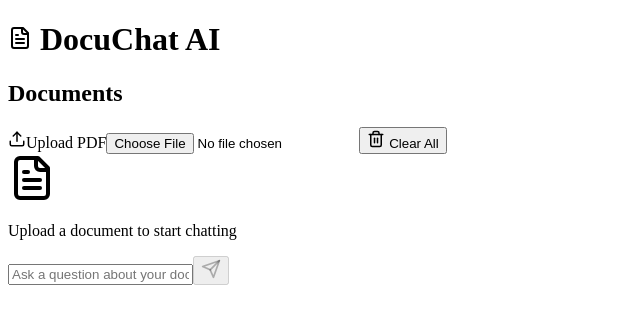
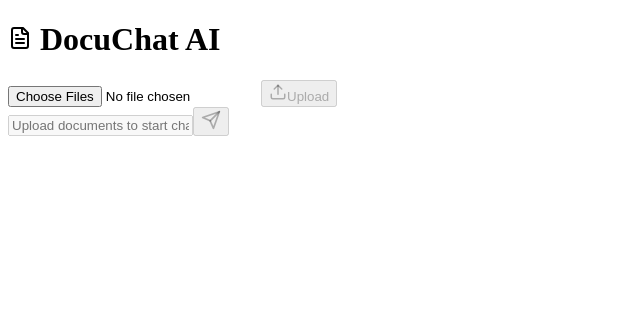
Before and after one commit to deathovers/docuchat-ai-rag-system, a Next.js app in the folder frontend/: page / in a window 1280 px wide. Shown: the top 324 px of the page, without its empty margins (0-640 px from the left). Built offline with nearby package versions, Linux system fonts and the light colour scheme.

Commit message:
DevAuto: Automatic sync from disk

```diff
--- a/frontend/app/page.tsx
+++ b/frontend/app/page.tsx
@@ -1,167 +1,125 @@
 "use client";
 
-import React, { useState, useEffect, useRef } from 'react';
-import { v4 as uuidv4 } from 'uuid';
-import { Upload, Send, FileText, Loader2, Trash2 } from 'lucide-react';
+import { useState } from 'react';
+import axios from 'axios';
+import { Upload, Send, FileText, Loader2 } from 'lucide-react';
 
-export default function DocuChat() {
-  const [sessionId, setSessionId] = useState('');
-  const [messages, setMessages] = useState<{role: string, content: string}[]>([]);
-  const [input, setInput] = useState('');
-  const [files, setFiles] = useState<string[]>([]);
-  const [uploading, setUploading] = useState(false);
+const API_BASE = "http://localhost:8000/v1";
+
+export default function Home() {
+  const [files, setFiles] = useState<FileList | null>(null);
+  const [sessionId, setSessionId] = useState<string | null>(null);
   const [loading, setLoading] = useState(false);
-  const scrollRef = useRef<HTMLDivElement>(null);
+  const [chatLoading, setChatLoading] = useState(false);
+  const [message, setMessage] = useState("");
+  const [chatHistory, setChatHistory] = useState<{role: string, content: string, sources?: any[]}[]>([]);
 
-  useEffect(() => {
-    let id = localStorage.getItem('docuchat_session');
-    if (!id) {
-      id = uuidv4();
-      localStorage.setItem('docuchat_session', id);
-    }
-    setSessionId(id);
-  }, []);
-
-  useEffect(() => {
-    if (scrollRef.current) {
-      scrollRef.current.scrollTop = scrollRef.current.scrollHeight;
-    }
-  }, [messages]);
-
-  const handleUpload = async (e: React.ChangeEvent<HTMLInputElement>) => {
-    if (!e.target.files?.[0]) return;
-    setUploading(true);
-    const file = e.target.files[0];
+  const handleUpload = async () => {
+    if (!files) return;
+    setLoading(true);
     const formData = new FormData();
-    formData.append('file', file);
-    formData.append('session_id', sessionId);
+    Array.from(files).forEach(file => formData.append('files', file));
 
     try {
-      const res = await fetch('http://localhost:8000/upload', {
-        method: 'POST',
-        body: formData,
-      });
-      if (res.ok) {
-        setFiles(prev => [...prev, file.name]);
-      }
+      const res = await axios.post(`${API_BASE}/upload`, formData);
+      setSessionId(res.data.session_id);
+      setChatHistory([{ role: 'assistant', content: 'Documents uploaded successfully! How can I help you today?' }]);
     } catch (err) {
-      console.error(err);
-    } finally {
-      setUploading(false);
-    }
-  };
-
-  const handleSend = async () => {
-    if (!input.trim() || loading) return;
-    const userMsg = input;
-    setInput('');
-    setMessages(prev => [...prev, { role: 'user', content: userMsg }]);
-    setLoading(true);
-
-    try {
-      const res = await fetch('http://localhost:8000/chat', {
-        method: 'POST',
-        headers: { 'Content-Type': 'application/json' },
-        body: JSON.stringify({
-          session_id: sessionId,
-          message: userMsg,
-          history: messages
-        }),
-      });
-      const data = await res.json();
-      setMessages(prev => [...prev, { role: 'assistant', content: data.answer }]);
-    } catch (err) {
-      console.error(err);
+      alert("Upload failed");
     } finally {
       setLoading(false);
     }
   };
 
-  const clearSession = async () => {
-    await fetch(`http://localhost:8000/files/${sessionId}`, { method: 'DELETE' });
-    setFiles([]);
-    setMessages([]);
+  const handleChat = async (e: React.FormEvent) => {
+    e.preventDefault();
+    if (!message || !sessionId) return;
+
+    const userMsg = message;
+    setMessage("");
+    setChatHistory(prev => [...prev, { role: 'user', content: userMsg }]);
+    setChatLoading(true);
+
+    try {
+      const res = await axios.post(`${API_BASE}/chat`, {
+        message: userMsg,
+        session_id: sessionId
+      });
+      setChatHistory(prev => [...prev, { role: 'assistant', content: res.data.answer, sources: res.data.sources }]);
+    } catch (err) {
+      setChatHistory(prev => [...prev, { role: 'assistant', content: "Sorry, something went wrong." }]);
+    } finally {
+      setChatLoading(false);
+    }
   };
 
   return (
-    <div className="flex h-screen bg-gray-50 text-gray-900">
-      {/* Sidebar */}
-      <div className="w-64 bg-white border-r flex flex-col p-4">
-        <h1 className="text-xl font-bold mb-6 flex items-center gap-2">
+    <main className="flex flex-col h-screen bg-gray-50">
+      <header className="bg-white border-b p-4 flex justify-between items-center">
+        <h1 className="text-xl font-bold flex items-center gap-2">
           <FileText className="text-blue-600" /> DocuChat AI
         </h1>
-
-        <div className="flex-1 overflow-y-auto">
-          <h2 className="text-xs font-semibold text-gray-500 uppercase tracking-wider mb-2">Documents</h2>
-          {files.map((f, i) => (
-            <div key={i} className="flex items-center gap-2 p-2 text-sm text-gray-700 bg-gray-100 rounded mb-1 truncate">
-              <FileText size={14} /> {f}
-            </div>
-          ))}
-        </div>
-
-        <div className="mt-4 space-y-2">
-          <label className="flex items-center justify-center gap-2 w-full p-2 bg-blue-600 text-white rounded cursor-pointer hover:bg-blue-700 transition">
-            {uploading ? <Loader2 className="animate-spin" size={18} /> : <Upload size={18} />}
-            <span>Upload PDF</span>
-            <input type="file" className="hidden" accept=".pdf" onChange={handleUpload} disabled={uploading} />
-          </label>
+        {!sessionId ? (
+          <div className="flex gap-2 items-center">
+            <input
+              type="file"
+              multiple
+              accept=".pdf"
+              onChange={(e) => setFiles(e.target.files)}
+              className="text-sm"
+            />
             <button
-            onClick={clearSession}
-            className="flex items-center justify-center gap-2 w-full p-2 border border-red-200 text-red-600 rounded hover:bg-red-50 transition"
+              onClick={handleUpload}
+              disabled={loading || !files}
+              className="bg-blue-600 text-white px-4 py-2 rounded-lg flex items-center gap-2 disabled:opacity-50"
             >
-            <Trash2 size={18} /> Clear All
+              {loading ? <Loader2 className="animate-spin" size={18} /> : <Upload size={18} />}
+              Upload
             </button>
           </div>
-      </div>
+        ) : (
+          <span className="text-sm text-green-600 font-medium">Session Active</span>
+        )}
+      </header>
 
-      {/* Main Chat */}
-      <div className="flex-1 flex flex-col">
-        <div ref={scrollRef} className="flex-1 overflow-y-auto p-6 space-y-4">
-          {messages.length === 0 && (
-            <div className="h-full flex flex-col items-center justify-center text-gray-400">
-              <FileText size={48} className="mb-4 opacity-20" />
-              <p>Upload a document to start chatting</p>
+      <div className="flex-1 overflow-y-auto p-4 space-y-4">
+        {chatHistory.map((msg, i) => (
+          <div key={i} className={`flex ${msg.role === 'user' ? 'justify-end' : 'justify-start'}`}>
+            <div className={`max-w-[80%] p-3 rounded-lg ${msg.role === 'user' ? 'bg-blue-600 text-white' : 'bg-white border'}`}>
+              <p className="whitespace-pre-wrap">{msg.content}</p>
+              {msg.sources && msg.sources.length > 0 && (
+                <div className="mt-2 pt-2 border-t text-xs opacity-70">
+                  Sources: {msg.sources.map(s => `${s.file_name} (p.${s.page})`).join(', ')}
                 </div>
               )}
-          {messages.map((m, i) => (
-            <div key={i} className={`flex ${m.role === 'user' ? 'justify-end' : 'justify-start'}`}>
-              <div className={`max-w-[80%] p-3 rounded-lg ${
-                m.role === 'user' ? 'bg-blue-600 text-white' : 'bg-white border text-gray-800 shadow-sm'
-              }`}>
-                <p className="whitespace-pre-wrap text-sm">{m.content}</p>
             </div>
           </div>
         ))}
-          {loading && (
+        {chatLoading && (
           <div className="flex justify-start">
-              <div className="bg-white border p-3 rounded-lg shadow-sm">
-                <Loader2 className="animate-spin text-blue-600" size={18} />
+            <div className="bg-white border p-3 rounded-lg">
+              <Loader2 className="animate-spin text-blue-600" />
             </div>
           </div>
         )}
       </div>
 
-        <div className="p-4 bg-white border-t">
-          <div className="max-w-4xl mx-auto flex gap-2">
+      <form onSubmit={handleChat} className="p-4 bg-white border-t flex gap-2">
         <input
-              type="text"
-              value={input}
-              onChange={(e) => setInput(e.target.value)}
-              onKeyDown={(e) => e.key === 'Enter' && handleSend()}
-              placeholder="Ask a question about your documents..."
-              className="flex-1 p-2 border rounded-lg focus:outline-none focus:ring-2 focus:ring-blue-500"
+          value={message}
+          onChange={(e) => setMessage(e.target.value)}
+          placeholder={sessionId ? "Ask a question about your documents..." : "Upload documents to start chatting"}
+          disabled={!sessionId || chatLoading}
+          className="flex-1 border rounded-lg px-4 py-2 focus:outline-none focus:ring-2 focus:ring-blue-500"
         />
         <button
-              onClick={handleSend}
-              disabled={loading || !input.trim()}
-              className="p-2 bg-blue-600 text-white rounded-lg hover:bg-blue-700 disabled:opacity-50"
+          type="submit"
+          disabled={!sessionId || chatLoading}
+          className="bg-blue-600 text-white p-2 rounded-lg disabled:opacity-50"
         >
           <Send size={20} />
         </button>
-          </div>
-        </div>
-      </div>
-    </div>
+      </form>
+    </main>
   );
 }
```
Lines whose indentation alone changed are shown as unchanged.
